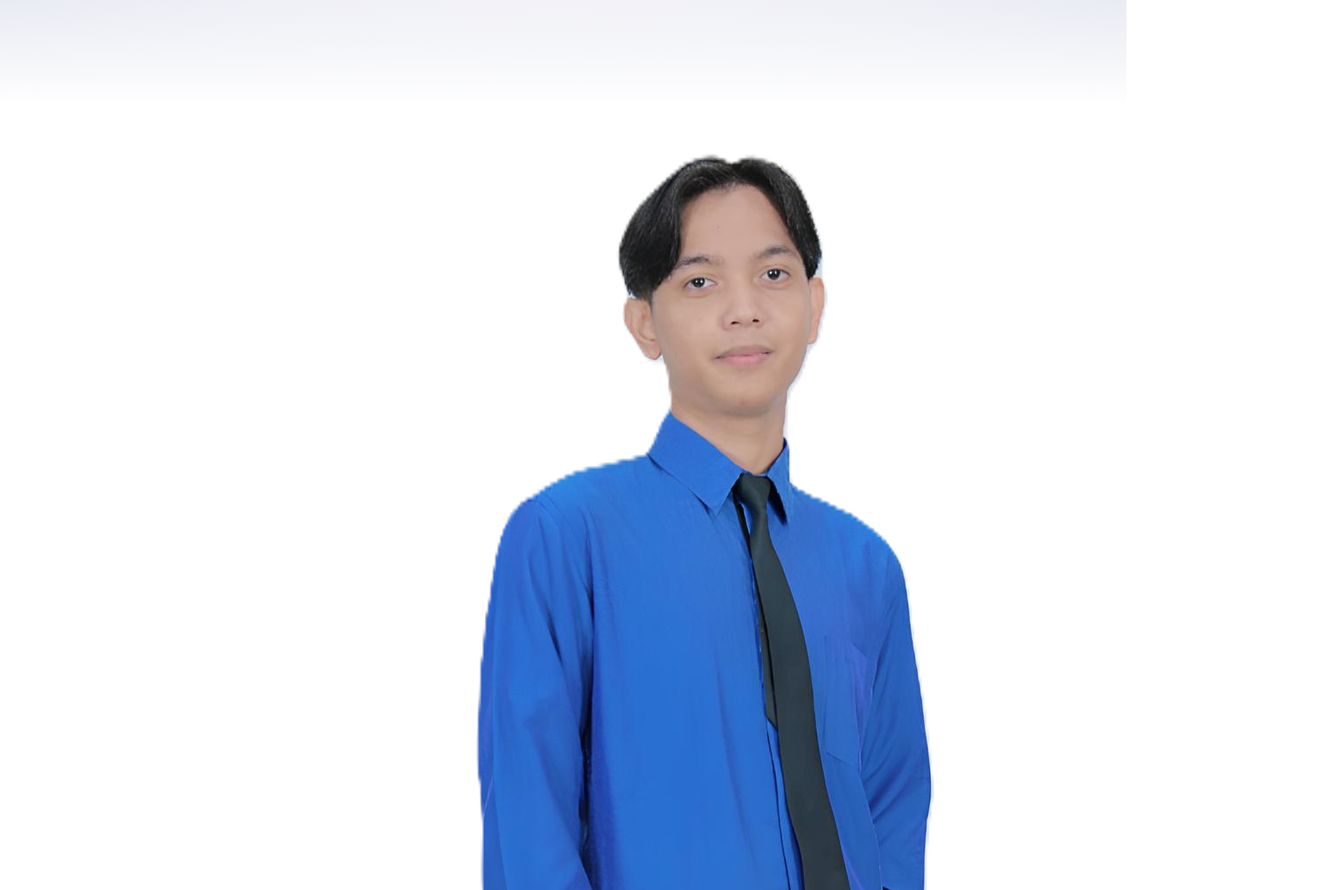
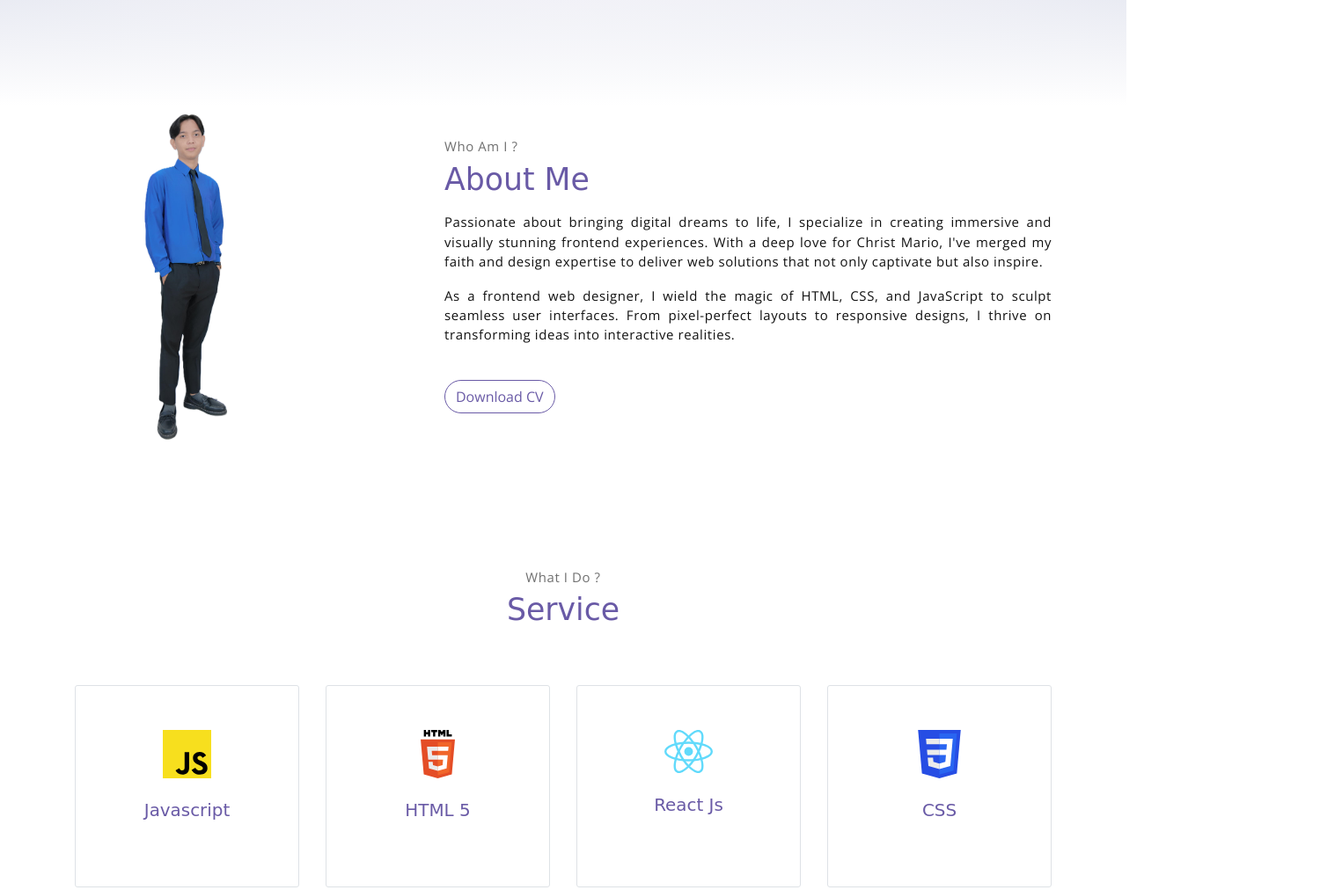
Before and after one commit to Lichannn/mario, a plain HTML site: page index.html in a window 1280 px wide. Shown: the part 680-1692 px from the top of the page at 88% size, 1525 px wide, since content can reach past the window. Drawn offline with nearby package versions, Linux system fonts and the light colour scheme; a web font is replaced by a local one.

Commit message:
Update index.html

```diff
--- a/index.html
+++ b/index.html
@@ -67,18 +67,17 @@
             <div class="about">
                 <div class="about-img-holder">
 
-                    <img src="assets/imgs/me_3.png" class="icon">
+                    <img src="assets/imgs/me_3.png" width="250" class="icon">
                 </div>
                 <div class="about-caption">
                     <p class="section-subtitle">Who Am I ?</p>
                     <h2 class="section-title mb-3">About Me</h2>
-                    <p>
+                    <p style="text-align: justify;">
                         Passionate about bringing digital dreams to life, I specialize in creating immersive and visually stunning
                         frontend experiences. With a deep love for Christ Mario, I've merged my faith and design expertise to deliver
                         web solutions that not only captivate but also inspire.
                     </p>
-                    <p>
-
+                    <p style="text-align: justify;">
                         As a frontend web designer, I wield the magic of HTML, CSS, and JavaScript to sculpt
                          seamless user interfaces. From pixel-perfect layouts to responsive designs, I thrive
                           on transforming ideas into interactive realities.
@@ -265,7 +264,8 @@
             <p class="mb-0">Copyright <script>document.write(new Date().getFullYear())</script> &copy; <a href="#">Christ Mario</a></p>
             <div class="social-links text-right m-auto ml-sm-auto">
                 <a href="https://facebook.com" class="link" target="_blank"><i class="ti-facebook"></i></a>
-                <a href="https://twitter.com" class="link" target="_blank"><i class="ti-twitter-alt"></i></a>
+                <a href="https://facebook.com" class="link" target="_blank"><i class="ti-twitter-alt"></i></a>
+                <a href="https://id.linkedin.com/in/christmario" class="link" target="_blank"><i class="ti-linkedin"></i></a>
                 <a href="https://www.instagram.com/chzt.io?igsh=MXU5aGxlYWswOWFocA==" class="link" target="_blank"><i class="ti-instagram"></i></a>
                 <a href="https://github.com/Lichannn" class="link" target="_blank"><i class="ti-github"></i></a>
             </div>
```
